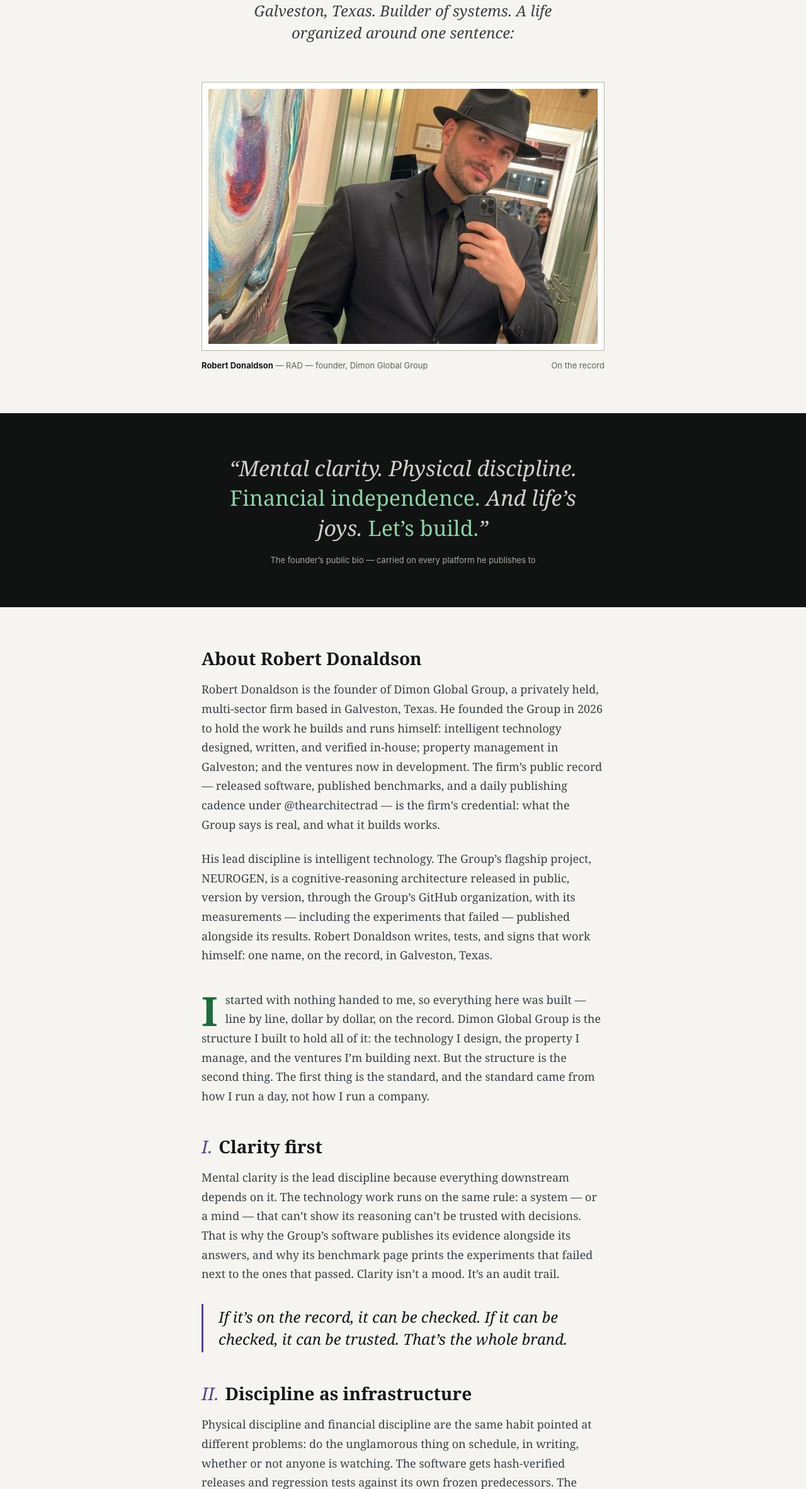
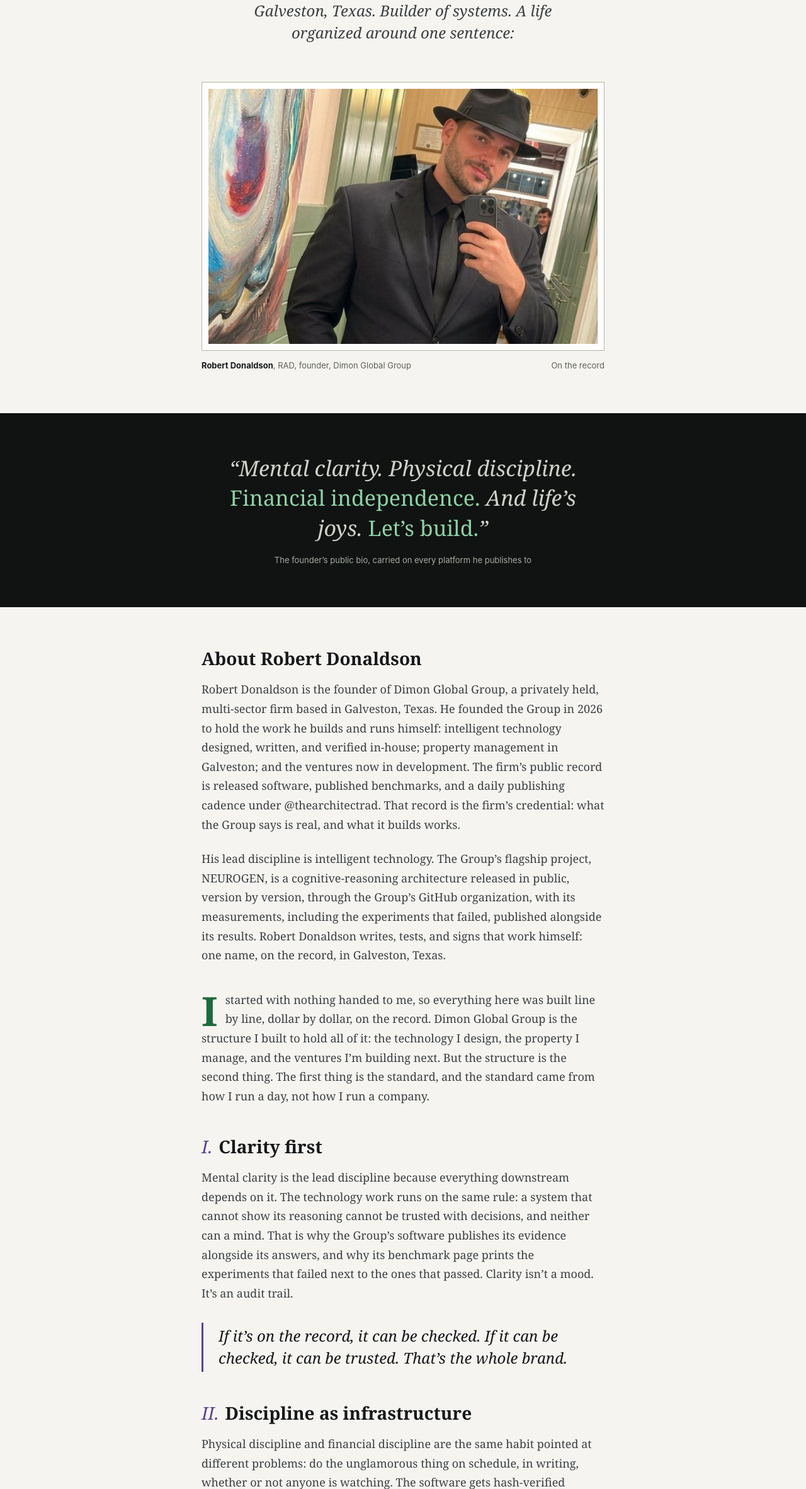
Before and after one commit to DimonGlobalGroup/dgg-founder, a plain HTML site: page index.html in a window 1280 px wide. Shown: the part 436-2800 px from the top of the page at 63% size. Drawn offline with Linux system fonts and the light colour scheme.

Commit message:
Founder: em-dash pass (PRO-AUDIT P2-1)

```diff
--- a/index.html
+++ b/index.html
@@ -279,36 +279,36 @@ figure.lead figcaption b{ color:var(--text); }
       </div>
       <div class="masthead">
         <h1>Robert Donaldson</h1>
-        <p class="sub">RAD — founder of Dimon Global Group, Galveston, Texas. Builder of systems. A life organized around one sentence:</p>
+        <p class="sub">RAD, founder of Dimon Global Group, Galveston, Texas. Builder of systems. A life organized around one sentence:</p>
       </div>
       <figure class="lead">
         <div class="frame"><div class="frame-inner">
           <div class="frame-fallback"><span class="mono-mark">RAD</span></div>
           <img src="assets/portrait.jpg" width="880" height="878" fetchpriority="high" alt="Robert Donaldson (RAD), founder of Dimon Global Group, in a black suit and fedora" onerror="this.classList.add('img-missing')" />
         </div></div>
-        <figcaption><span><b>Robert Donaldson</b> — RAD — founder, Dimon Global Group</span><span>On the record</span></figcaption>
+        <figcaption><span><b>Robert Donaldson</b>, RAD, founder, Dimon Global Group</span><span>On the record</span></figcaption>
       </figure>
     </div>
 
     <div class="creed on-ink">
       <div class="page">
         <p class="line">&ldquo;Mental clarity. Physical discipline. <b>Financial independence.</b> And life&rsquo;s joys. <b>Let&rsquo;s build.</b>&rdquo;</p>
-        <p class="attr">The founder&rsquo;s public bio — carried on every platform he publishes to</p>
+        <p class="attr">The founder&rsquo;s public bio, carried on every platform he publishes to</p>
       </div>
     </div>
 
     <div class="page">
       <section class="about" aria-labelledby="about-h">
         <h2 id="about-h">About Robert Donaldson</h2>
-        <p>Robert Donaldson is the founder of Dimon Global Group, a privately held, multi-sector firm based in Galveston, Texas. He founded the Group in 2026 to hold the work he builds and runs himself: intelligent technology designed, written, and verified in-house; property management in Galveston; and the ventures now in development. The firm&rsquo;s public record — released software, published benchmarks, and a daily publishing cadence under @thearchitectrad — is the firm&rsquo;s credential: what the Group says is real, and what it builds works.</p>
-        <p>His lead discipline is intelligent technology. The Group&rsquo;s flagship project, NEUROGEN, is a cognitive-reasoning architecture released in public, version by version, through the Group&rsquo;s GitHub organization, with its measurements — including the experiments that failed — published alongside its results. Robert Donaldson writes, tests, and signs that work himself: one name, on the record, in Galveston, Texas.</p>
+        <p>Robert Donaldson is the founder of Dimon Global Group, a privately held, multi-sector firm based in Galveston, Texas. He founded the Group in 2026 to hold the work he builds and runs himself: intelligent technology designed, written, and verified in-house; property management in Galveston; and the ventures now in development. The firm&rsquo;s public record is released software, published benchmarks, and a daily publishing cadence under @thearchitectrad. That record is the firm&rsquo;s credential: what the Group says is real, and what it builds works.</p>
+        <p>His lead discipline is intelligent technology. The Group&rsquo;s flagship project, NEUROGEN, is a cognitive-reasoning architecture released in public, version by version, through the Group&rsquo;s GitHub organization, with its measurements, including the experiments that failed, published alongside its results. Robert Donaldson writes, tests, and signs that work himself: one name, on the record, in Galveston, Texas.</p>
       </section>
 
       <article class="essay">
-        <p>I started with nothing handed to me, so everything here was built — line by line, dollar by dollar, on the record. Dimon Global Group is the structure I built to hold all of it: the technology I design, the property I manage, and the ventures I&rsquo;m building next. But the structure is the second thing. The first thing is the standard, and the standard came from how I run a day, not how I run a company.</p>
+        <p>I started with nothing handed to me, so everything here was built line by line, dollar by dollar, on the record. Dimon Global Group is the structure I built to hold all of it: the technology I design, the property I manage, and the ventures I&rsquo;m building next. But the structure is the second thing. The first thing is the standard, and the standard came from how I run a day, not how I run a company.</p>
 
         <h2><span class="no">I.</span>Clarity first</h2>
-        <p>Mental clarity is the lead discipline because everything downstream depends on it. The technology work runs on the same rule: a system — or a mind — that can&rsquo;t show its reasoning can&rsquo;t be trusted with decisions. That is why the Group&rsquo;s software publishes its evidence alongside its answers, and why its benchmark page prints the experiments that failed next to the ones that passed. Clarity isn&rsquo;t a mood. It&rsquo;s an audit trail.</p>
+        <p>Mental clarity is the lead discipline because everything downstream depends on it. The technology work runs on the same rule: a system that cannot show its reasoning cannot be trusted with decisions, and neither can a mind. That is why the Group&rsquo;s software publishes its evidence alongside its answers, and why its benchmark page prints the experiments that failed next to the ones that passed. Clarity isn&rsquo;t a mood. It&rsquo;s an audit trail.</p>
 
         <p class="pull">If it&rsquo;s on the record, it can be checked. If it can be checked, it can be trusted. That&rsquo;s the whole brand.</p>
 
@@ -316,7 +316,7 @@ figure.lead figcaption b{ color:var(--text); }
         <p>Physical discipline and financial discipline are the same habit pointed at different problems: do the unglamorous thing on schedule, in writing, whether or not anyone is watching. The software gets hash-verified releases and regression tests against its own frozen predecessors. The money gets rules set in advance and kept in public. The body gets its sessions. None of it is talent. All of it is structure that survives a bad day.</p>
 
         <h2><span class="no">III.</span>Built by hand, on purpose</h2>
-        <p>The Group&rsquo;s systems are written from scratch — character by character, on standard foundations — because assembled things can&rsquo;t be fully answered for. When the work is yours at the line level, there is no vendor to blame and no black box to hide behind. It is slower. It is also why a one-person technology division can publish a measured record — a cognitive architecture scoring 1.000 against its 0.830 baseline, an agent passing 189 of 189 tests — and sign its name underneath.</p>
+        <p>The Group&rsquo;s systems are written from scratch, character by character, on standard foundations, because assembled things can&rsquo;t be fully answered for. When the work is yours at the line level, there is no vendor to blame and no black box to hide behind. It is slower. It is also why a one-person technology division can publish a measured record (a cognitive architecture scoring 1.000 against its 0.830 baseline, an agent passing 189 of 189 tests) and sign its name underneath.</p>
       </article>
 
       <div class="rules" role="group" aria-label="Operating rules">
@@ -324,7 +324,7 @@ figure.lead figcaption b{ color:var(--text); }
           <div class="n">01</div>
           <div>
             <h3>What we say is real</h3>
-            <p>Every claim on every page of the Group resolves to something that exists. Work that isn&rsquo;t finished is labeled as what it is — in development, in pursuit — never dressed as done.</p>
+            <p>Every claim on every page of the Group resolves to something that exists. Work that isn&rsquo;t finished is labeled as what it is: in development, in pursuit, never dressed as done.</p>
           </div>
         </div>
         <div class="rule">
@@ -338,7 +338,7 @@ figure.lead figcaption b{ color:var(--text); }
           <div class="n">03</div>
           <div>
             <h3>One name, on the record</h3>
-            <p>The founder&rsquo;s face and name stand behind every division — technology, property, finance, and whatever comes next. No anonymous structures, no borrowed authority.</p>
+            <p>The founder&rsquo;s face and name stand behind every division: technology, property, finance, and whatever comes next. No anonymous structures, no borrowed authority.</p>
           </div>
         </div>
       </div>
```
